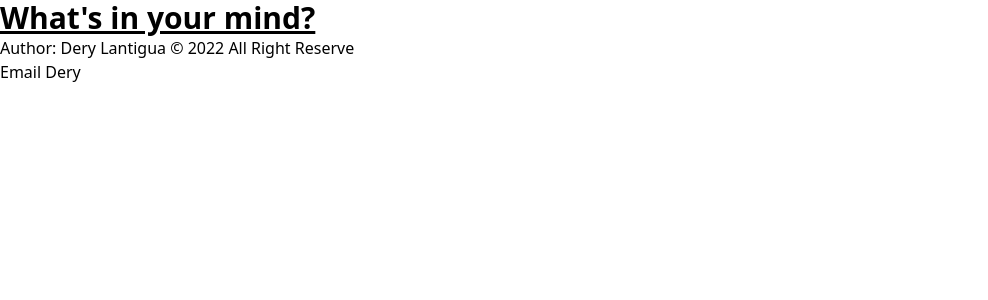
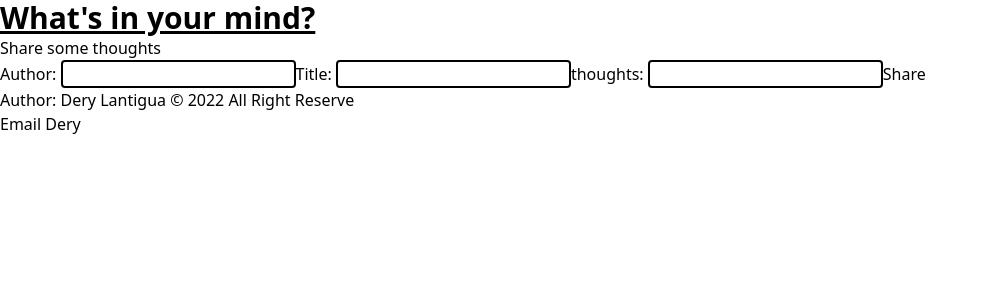
Before and after one commit to derylan/exercise-tapio, a React (Create React App) app: page / in a window 1280 px wide. Shown: the top 300 px of the page, without its empty margins (0-988 px from the left). Built offline with nearby package versions, Linux system fonts and the light colour scheme; the HTML template or start-up script is replaced by a standard one.

Commit message:
Create form that handles the data

```diff
--- a/src/App.js
+++ b/src/App.js
@@ -1,12 +1,12 @@
 import './App.css';
-import { Header, Footer } from './components';
+import { Header, Footer, AddPost } from './components';
 
 function App() {
 
   return (
     <div className="App">
       <Header />
-
+      <AddPost />
       <Footer />
     </div>
   );
--- a/src/components/AddPost.js
+++ b/src/components/AddPost.js
@@ -1,6 +1,7 @@
 import React from 'react'
 import { useState, useRef, useEffect } from 'react'
 import { v4 as uuidv4} from 'uuid'
+import FormPost from './FormPost'
 
 const AddPost = () => {
 
@@ -38,6 +39,7 @@ const AddPost = () => {
     return (
         <div>
             <h2>Share some thoughts</h2>
+            <FormPost handlePost={handlePost} userName={userName} title={title} context={context}/>
         </div>
     )
 }
--- /dev/null
+++ b/src/components/FormPost.js
@@ -0,0 +1,19 @@
+import React from 'react'
+
+const FormPost = ( {handlePost, userName, title, context }) => {
+    return (
+        <>
+        <form>
+            <label htmlFor="uname">Author: </label>
+            <input className='border-2 border-black rounded text-sky-500' type="text" id="dname" ref={userName} />
+            <label htmlFor="title">Title: </label>
+            <input className='border-2 border-black rounded text-sky-500' type="text" id="title" ref={title} />
+            <label htmlFor="thoughts">thoughts: </label>
+            <input className='border-2 border-black rounded text-sky-500' type="text" id="thoughts" ref={context} />
+            <button onClick={handlePost}>Share</button>
+        </form>
+        </>
+    )
+}
+
+export default FormPost
--- a/src/components/index.js
+++ b/src/components/index.js
@@ -1,8 +1,9 @@
 import Header from './Header';
 import Footer from './Footer';
+import AddPost from './AddPost'
 
 export {
     Header,
     Footer,
-
+    AddPost,
 }
```
